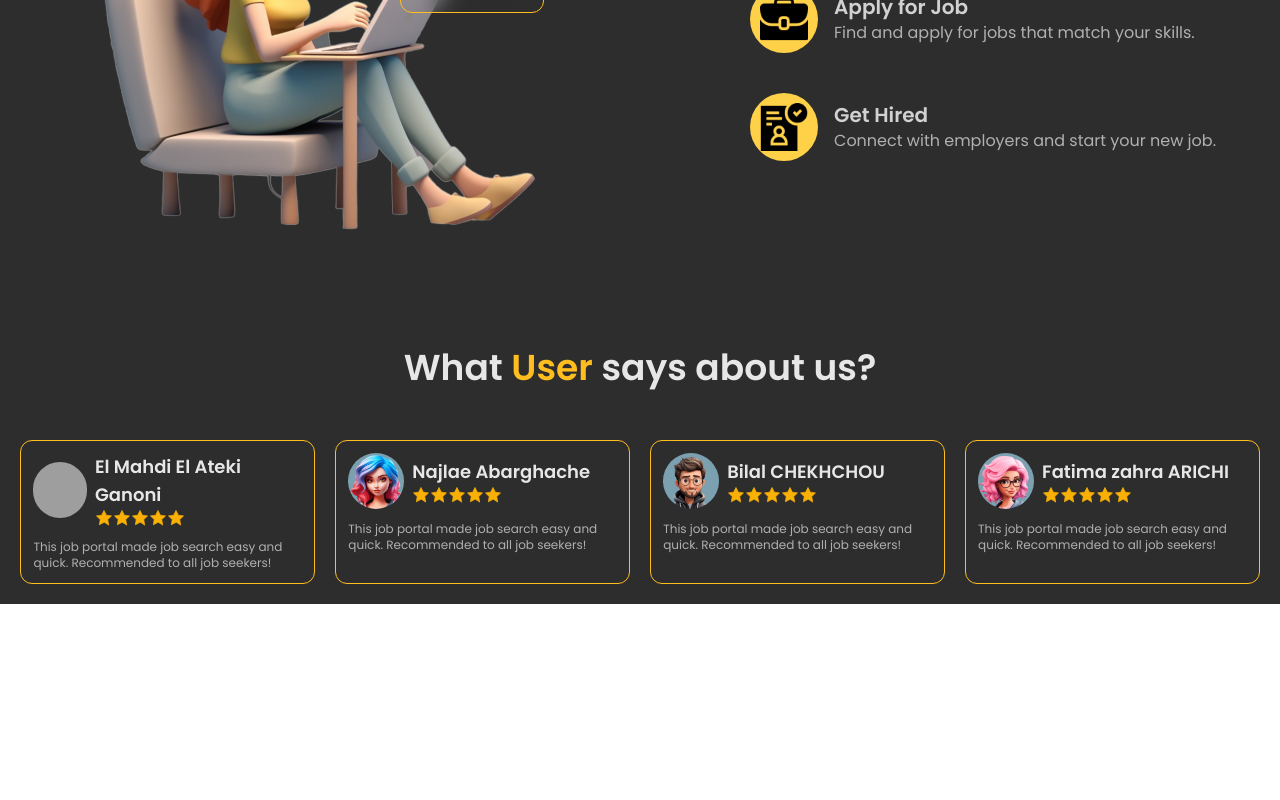
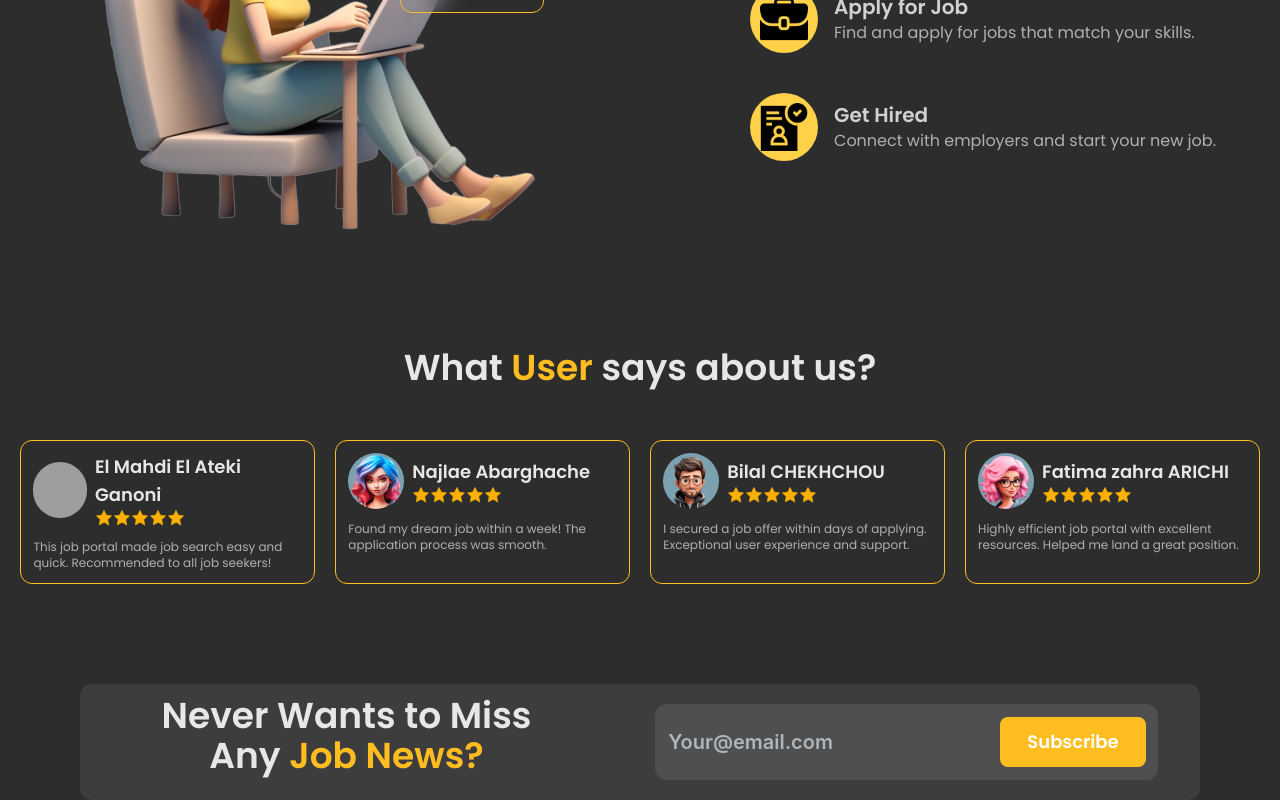
Before and after one commit to badrbenabdellah/Job-Portal-Front, a React (Create React App) app: page / in a window 1280 px wide. Shown: the part 1550-2350 px from the top of the page. Before the commit the page ends 2154 px from the top, so only its background shows below. Built offline with nearby package versions, Linux system fonts and the light colour scheme; grey boxes are pictures that could not be loaded.

Commit message:
add Subscribe component

```diff
--- a/src/Data/Data.tsx
+++ b/src/Data/Data.tsx
@@ -79,19 +79,19 @@
     {
         "name" : "Najlae Abarghache",
         "marks" : 5,
-        "view" : "This job portal made job search easy and quick. Recommended to all job seekers!",
+        "view" : "Found my dream job within a week! The application process was smooth.",
         "avatar" : "/View/avatar2.png"
     },
     {
         "name" : "Bilal CHEKHCHOU",
         "marks" : 5,
-        "view" : "This job portal made job search easy and quick. Recommended to all job seekers!",
+        "view" : "I secured a job offer within days of applying. Exceptional user experience and support.",
         "avatar" : "/View/avatar3.png"
     },
     {
         "name" : "Fatima zahra ARICHI",
         "marks" : 5,
-        "view" : "This job portal made job search easy and quick. Recommended to all job seekers!",
+        "view" : "Highly efficient job portal with excellent resources. Helped me land a great position.",
         "avatar" : "/View/avatar1.png"
     },
 ]
--- /dev/null
+++ b/src/LandingPage/Subscribe.tsx
@@ -0,0 +1,23 @@
+import React from 'react'
+import { TextInput, Button } from '@mantine/core';
+
+
+const Subscribe = () => {
+  return (
+    <div className='mt-20 flex items-center bg-mine-shaft-900 mx-20 py-3 rounded-xl justify-around'>
+        <div className='text-4xl w-2/5 text-center font-semibold mb-3 text-mine-shaft-100'>Never Wants to Miss Any <span className='text-bright-sun-400'>Job News? </span></div>
+        <div className='flex gap-4 bg-mine-shaft-700 px-3 py-2 items-center rounded-xl'>
+            <TextInput
+            className='[&_input]:text-mine-shaft-100 font-semibold'
+            variant='unstyled'
+            placeholder="Your@email.com"
+            size='xl'
+            />
+            <Button className="!rounded-lg" size='lg' color='brightSun.4' variant="filled">Subscribe</Button>
+        </div>
+
+    </div>
+  )
+}
+
+export default Subscribe
--- a/src/Pages/HomePages.jsx
+++ b/src/Pages/HomePages.jsx
@@ -2,6 +2,7 @@
 import Companies from '../LandingPage/Companies'
 import DreamJob from '../LandingPage/DreamJob'
 import JobCategory from '../LandingPage/JobCategory'
+import Subscribe from '../LandingPage/Subscribe'
 import Testimonials from '../LandingPage/Testimonials'
 import Working from '../LandingPage/Working'
 
@@ -14,6 +15,7 @@
         <JobCategory />
         <Working />
         <Testimonials />
+        <Subscribe />
     </div>
   )
 }
```
